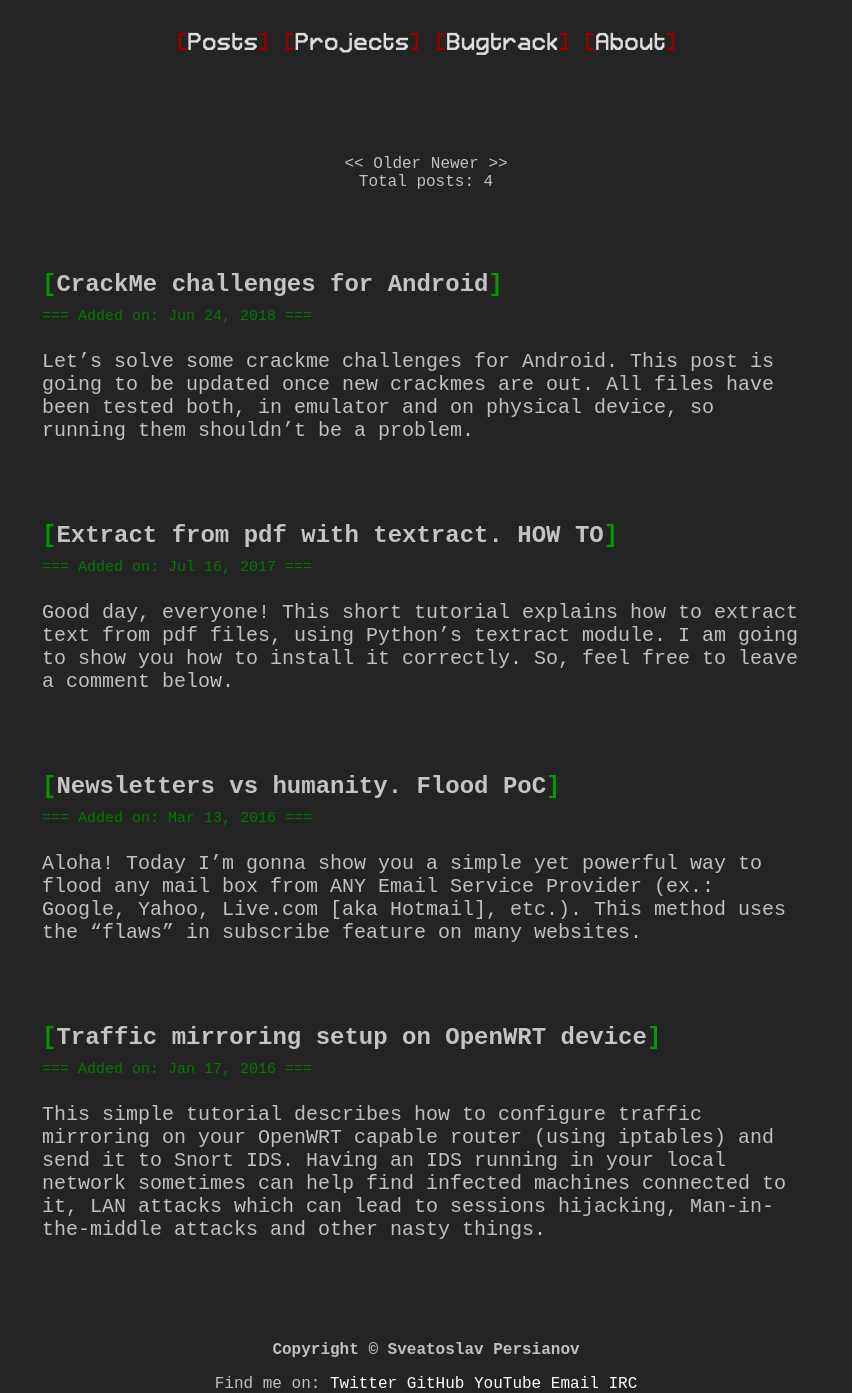
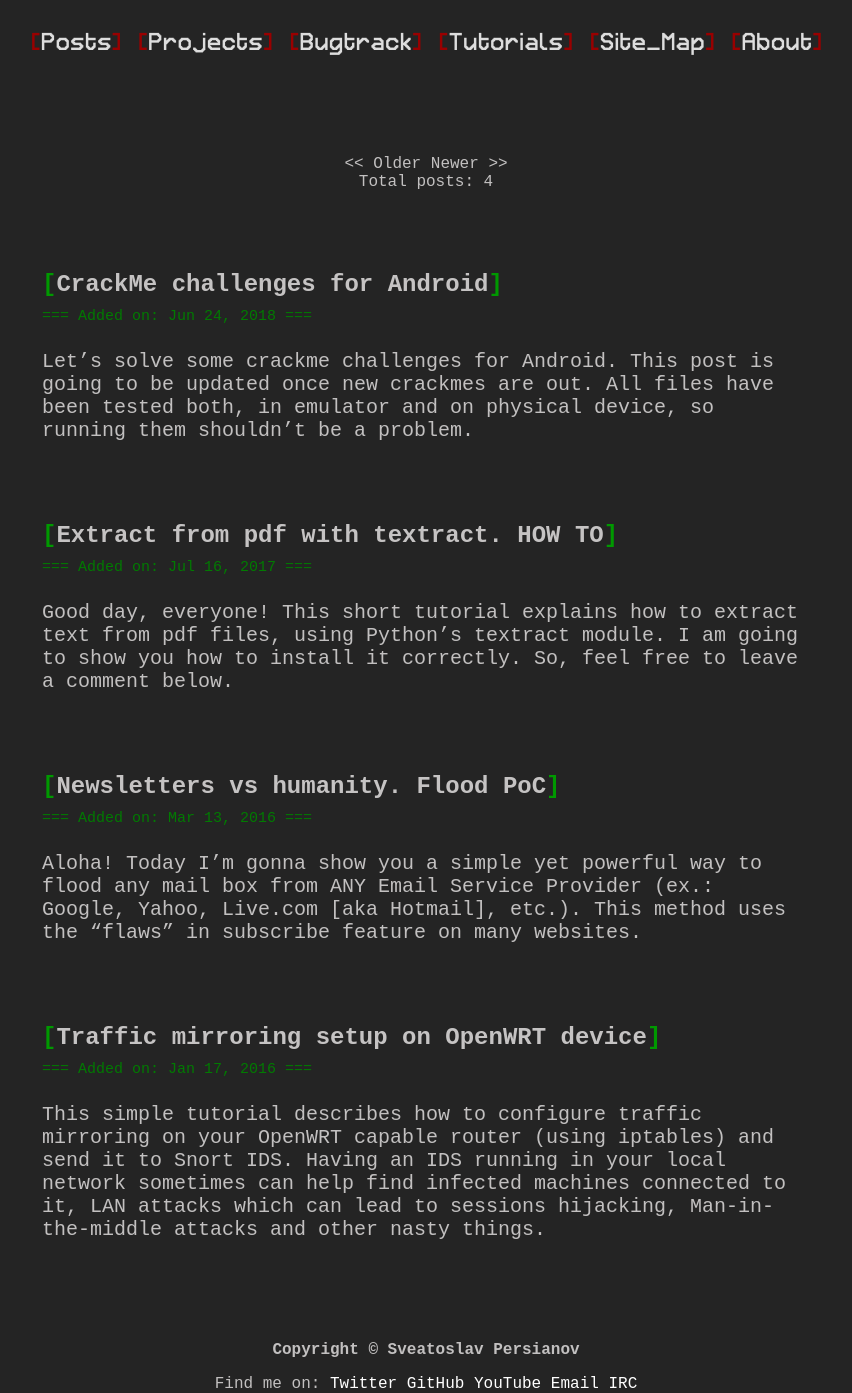
Before and after one commit to num1r0/num1r0.github.io, a Jekyll site: the page built from index.html, in a window 1280 px wide, cut to the strip 164-1557 px from the top of the page. Shown: the whole strip, without its empty margins (214-1066 px from the left). Built offline with Jekyll 4.4.1, drawn with Linux system fonts in a browser that asks for light colours; the list of posts is cut into pages by our own code.

Commit message:
updated menu

```diff
--- a/_layouts/default.html
+++ b/_layouts/default.html
@@ -10,10 +10,12 @@
     <img class="header_image" src="https://pre00.deviantart.net/aefd/th/pre/i/2015/033/9/9/cyberpunk_city_by_kirokaze-d8gebd0.png"/>
 
     <div class="top_nav">
-        <a href="#"><span class="red">[</span>Posts<span class="red">]</span></a>
-        <a href="#"><span class="red">[</span>Projects<span class="red">]</span></a>
-        <a href="#"><span class="red">[</span>Bugtrack<span class="red">]</span></a>
-        <a href="#"><span class="red">[</span>About<span class="red">]</span></a>
+        <a href="/"><span class="red">[</span>Posts<span class="red">]</span></a>
+        <a href="./projects"><span class="red">[</span>Projects<span class="red">]</span></a>
+        <a href="./bugtrack"><span class="red">[</span>Bugtrack<span class="red">]</span></a>
+        <a href="./tutorials"><span class="red">[</span>Tutorials<span class="red">]</span></a>
+        <a href="./site_map"><span class="red">[</span>Site_Map<span class="red">]</span></a>
+        <a href="./about"><span class="red">[</span>About<span class="red">]</span></a>
     </div>
 
     {{content}}
```
